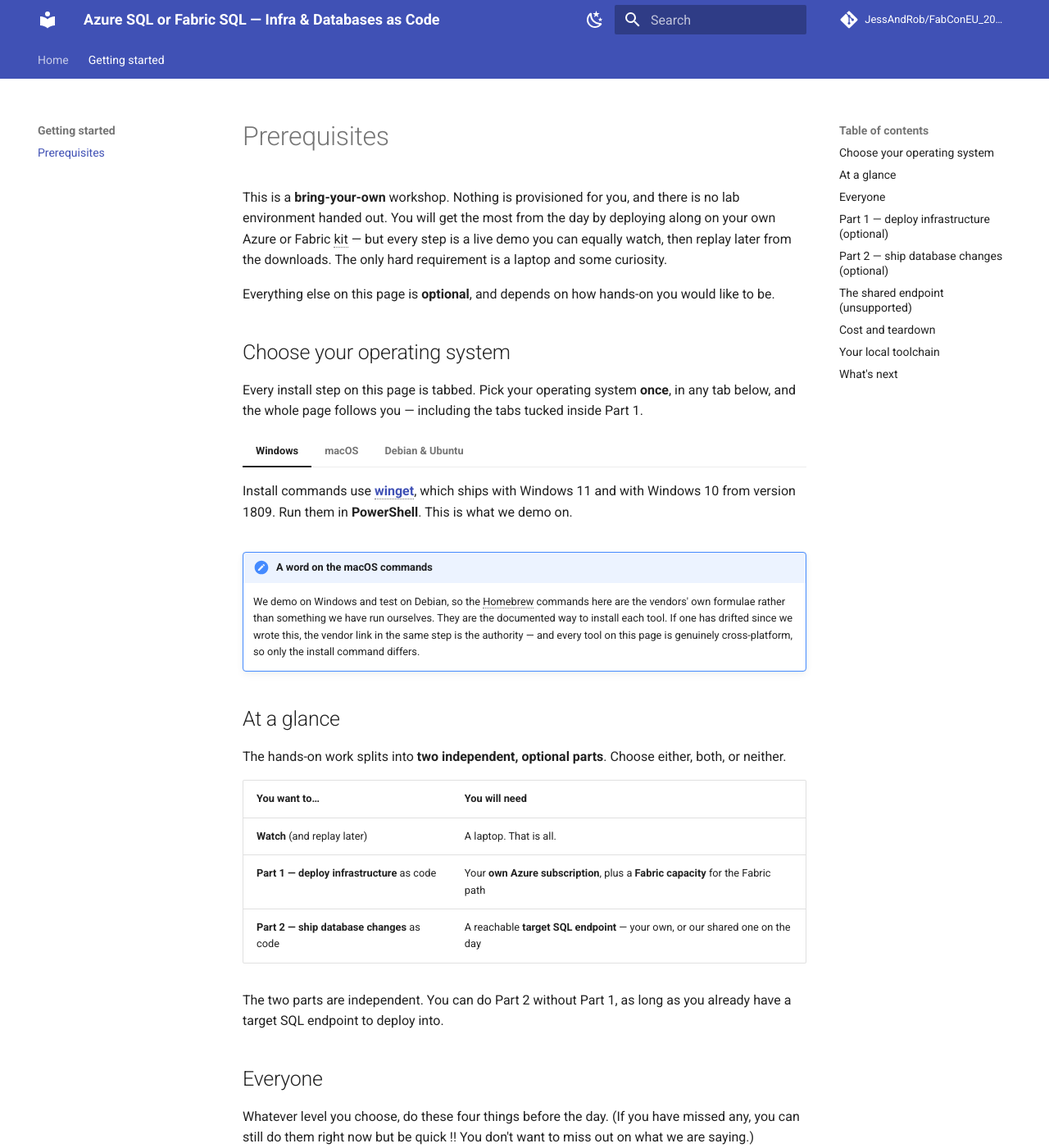
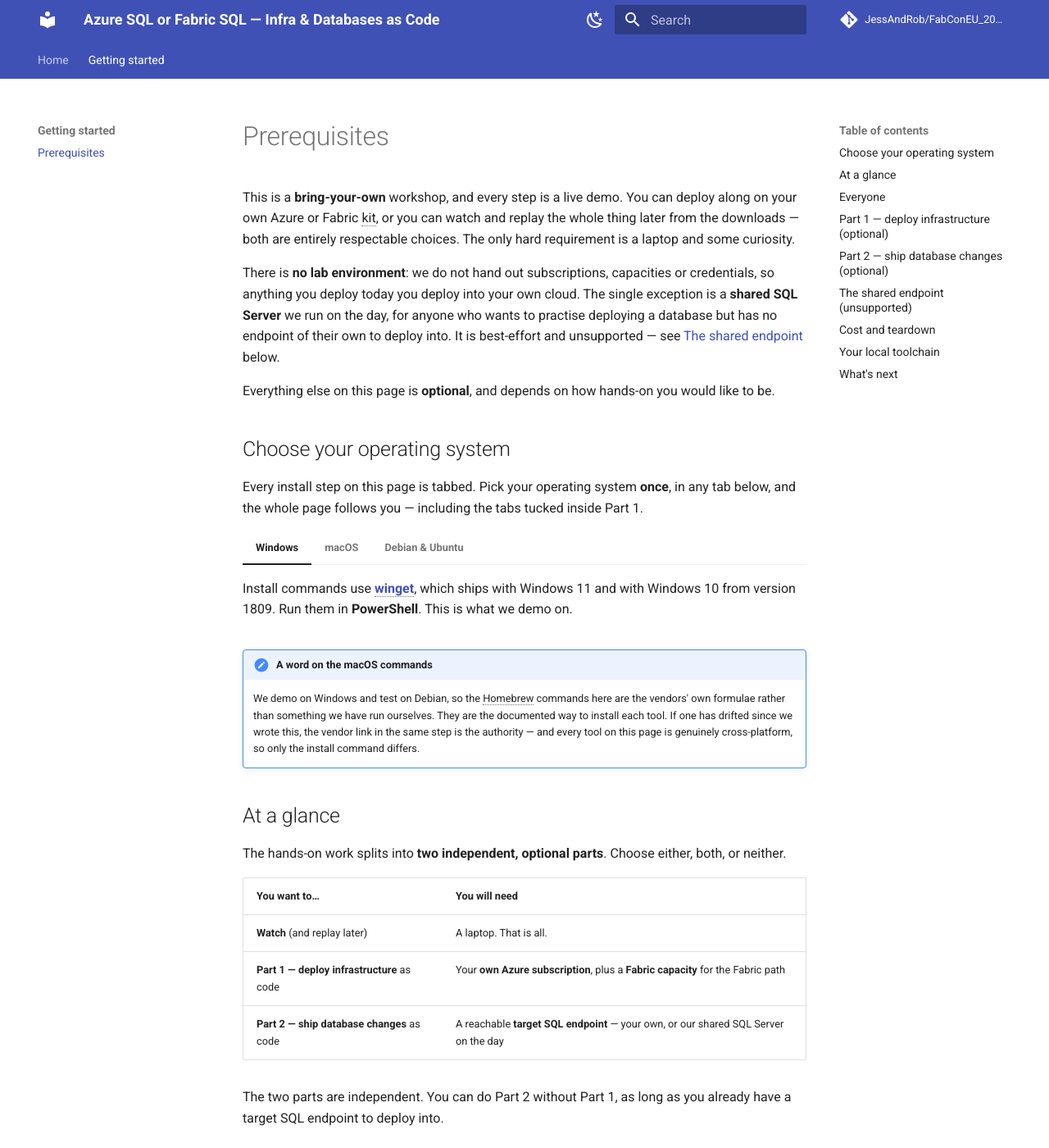
Before and after one commit to ReCyberist/FabConEU_2026_workshop, an MkDocs documentation site: the page built from docs/setup/prerequisites.md, in a window 1280 px wide and 1400 px high. Shown: the whole window at 82% size. Built offline with MkDocs 1.6.1 and Material for MkDocs 9.7.7, drawn with Linux system fonts in a browser that asks for light colours; comment, search, counter and statistics services are not loaded; some of the changed text lies outside the part shown.

Commit message:
docs: reconcile "bring your own" with the shared SQL endpoint
Three attendee pages opened with an absolute — "Nothing is provisioned
for you, and there is no lab environment handed out" — and then offered
a shared SQL endpoint further down the same page. Read end to end that
is a contradiction, and an attendee deciding what to bring cannot tell
which sentence to believe.

State the exception where the promise is made:

- Separate the two axes the intro had tangled together: how hands-on you
  are (follow along or watch) versus whose cloud you deploy into.
- Keep the real promise — we hand out no subscriptions, capacities or
  credentials — and name the single exception immediately, linked to its
  own section.
- Have the shared-endpoint section open by saying it is the one thing we
  provide, why it exists, and what it is not: a Part 2 target, not a lab
  environment. Part 1 still needs your own subscription.
- Mention it on the landing page too, so someone reading only that page
  knows it exists.

Logged in notes/LEARNINGS.md.

Co-Authored-By: Claude Opus 5 (1M context) <noreply@anthropic.com>

```diff
--- a/docs/setup/prerequisites.md
+++ b/docs/setup/prerequisites.md
@@ -1,9 +1,14 @@
 # Prerequisites
 
-This is a **bring-your-own** workshop. Nothing is provisioned for you, and there is no lab
-environment handed out. You will get the most from the day by deploying along on your own Azure or
-Fabric kit — but every step is a live demo you can equally watch, then replay later from the
-downloads. The only hard requirement is a laptop and some curiosity.
+This is a **bring-your-own** workshop, and every step is a live demo. You can deploy along on your
+own Azure or Fabric kit, or you can watch and replay the whole thing later from the downloads —
+both are entirely respectable choices. The only hard requirement is a laptop and some curiosity.
+
+There is **no lab environment**: we do not hand out subscriptions, capacities or credentials, so
+anything you deploy today you deploy into your own cloud. The single exception is a **shared SQL
+Server** we run on the day, for anyone who wants to practise deploying a database but has no
+endpoint of their own to deploy into. It is best-effort and unsupported — see
+[The shared endpoint](#the-shared-endpoint-unsupported) below.
 
 Everything else on this page is **optional**, and depends on how hands-on you would like to be.
 
@@ -84,7 +89,7 @@ The hands-on work splits into **two independent, optional parts**. Choose either
 |---|---|
 | **Watch** (and replay later) | A laptop. That is all. |
 | **Part 1 — deploy infrastructure** as code | Your **own Azure subscription**, plus a **Fabric capacity** for the Fabric path |
-| **Part 2 — ship database changes** as code | A reachable **target SQL endpoint** — your own, or our shared one on the day |
+| **Part 2 — ship database changes** as code | A reachable **target SQL endpoint** — your own, or our shared SQL Server on the day |
 
 The two parts are independent. You can do Part 2 without Part 1, as long as you already have a
 target SQL endpoint to deploy into.
@@ -382,9 +387,13 @@ Install two tools before you travel.
 
 ## The shared endpoint (unsupported)
 
-For anyone without a target SQL endpoint of their own, we will run **one shared SQL Server** on the
-day. You push your database changes to it through the pipeline, and you get **your own database**
-on that server — so there are no name collisions with the person sitting next to you.
+This is the one thing we do provide, and it exists for a single purpose: so that nobody who wants
+to practise deploying a database is stopped by not having somewhere to deploy it to.
+
+It is **one shared SQL Server**, running only on the day. You push your database changes to it
+through the pipeline, and you get **your own database** on that server — so there are no name
+collisions with the person sitting next to you. It is not a lab environment: it is a target for
+Part 2, and nothing else. Part 1 still needs your own Azure subscription.
 
 !!! warning "Best-effort, and explicitly unsupported"
     The shared endpoint exists so that everyone *can* try Part 2. We will not be able to
```
Also changed, not shown: docs/index.md (+5 -3 lines), docs/setup/welcome.md (+6 -5 lines), notes/LEARNINGS.md (+24 -0 lines).
